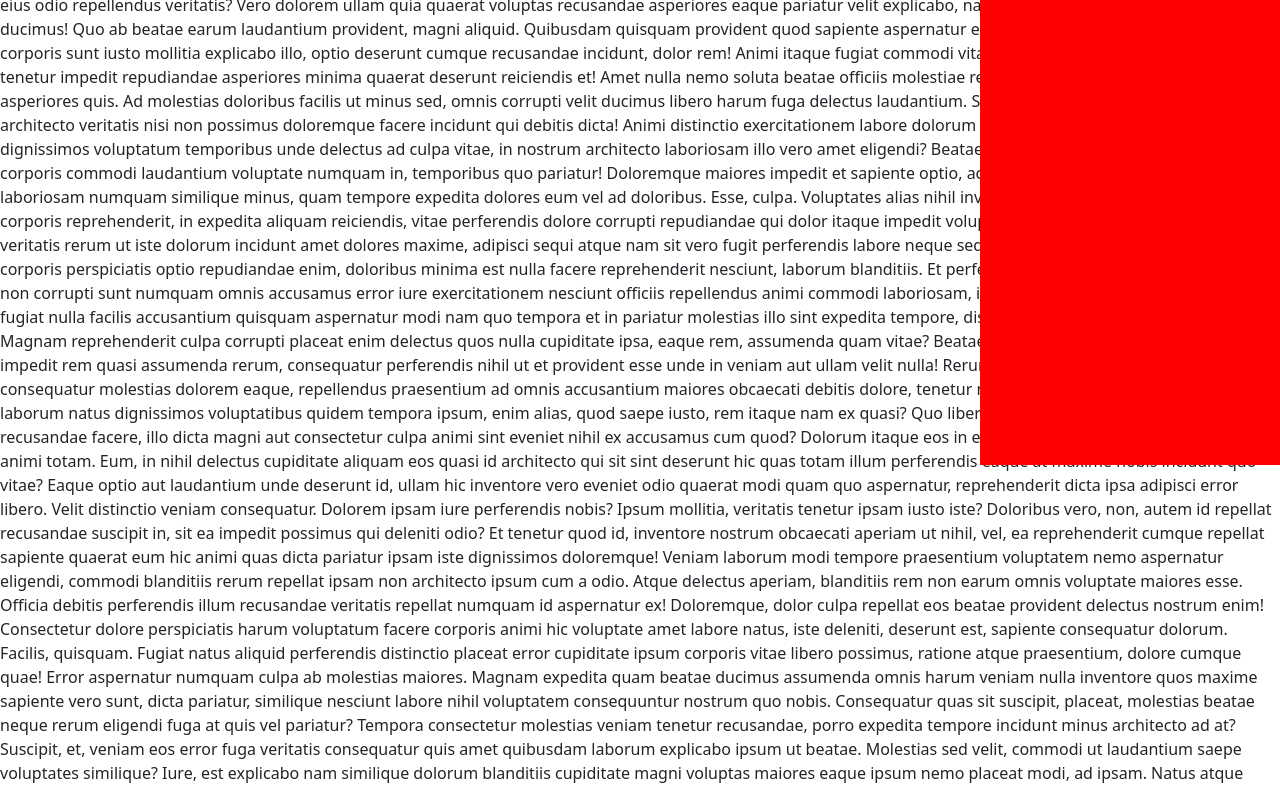
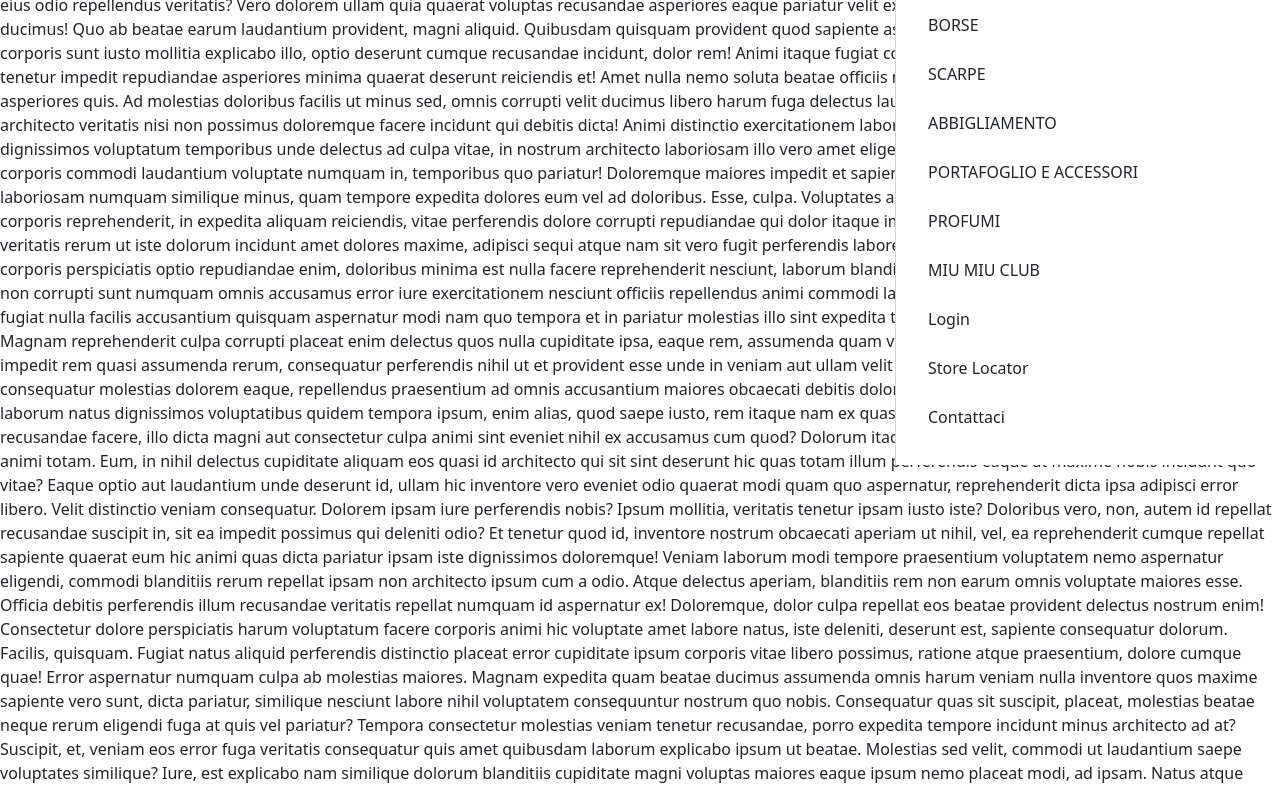
Before and after one commit to VeronicaFontana/test-componenti, a website: page index.html in a window 1280 px wide. Shown: the part 335-1125 px from the top of the page. Drawn offline with nearby package versions, Linux system fonts and the light colour scheme.

Commit message:
[edit] Menu container height, color, content

```diff
--- a/components/header.hbs
+++ b/components/header.hbs
@@ -35,7 +35,47 @@
             </div>
         </div>
         <div id="menu-container">
+            <div>
+                <ul>
+                    <li>
+                        <span>IN EVIDENZA</span>
+                    </li>
+                    <li>
+                        <span>BORSE</span>
+                    </li>
+                    <li>
+                        <span>SCARPE</span>
+                    </li>
+                    <li>
+                        <span>ABBIGLIAMENTO</span>
+                    </li>
+                    <li>
+                        <span>PORTAFOGLIO E ACCESSORI</span>
+                    </li>
+                    <li>
+                        <span>PROFUMI</span>
+                    </li>
+                    <li>
+                        <span>MIU MIU CLUB</span>
+                    </li>
+                </ul>
+            </div>
+            <div>
+                <ul>
+                    <li>
+                        <span>Login</span>
+                    </li>
+                    <li>
+                        <span>Store Locator</span>
+                    </li>
+                    <li>
+                        <span>Contattaci</span>
+                    </li>
+                </ul>
+            </div>
+            <div>
 
+            </div>
         </div>
     </section>
 
--- a/scss/main.scss
+++ b/scss/main.scss
@@ -16,7 +16,7 @@ body{
         max-height: 274px;
         z-index: 1000;
         transition: top 0.3s ease-in-out;
-
+        border-bottom: 1px solid lightgray;
 
         #logo{
             height: 217px;
@@ -58,11 +58,21 @@ body{
         }
 
         #menu-container{
-            width: 300px;
+            width: 385px;
             position: absolute;
             top: 274;
             right: 0;
-            background-color: red;
+            background-color: white;
+            overflow: auto;
+            border-left: 1px solid lightgray;
+
+            ul{
+                list-style: none;
+
+                li{
+                    margin: 25px 0;
+                }
+            }
         }
     }
 }
```
Also changed, not shown: css/main.css, 1 other file.
